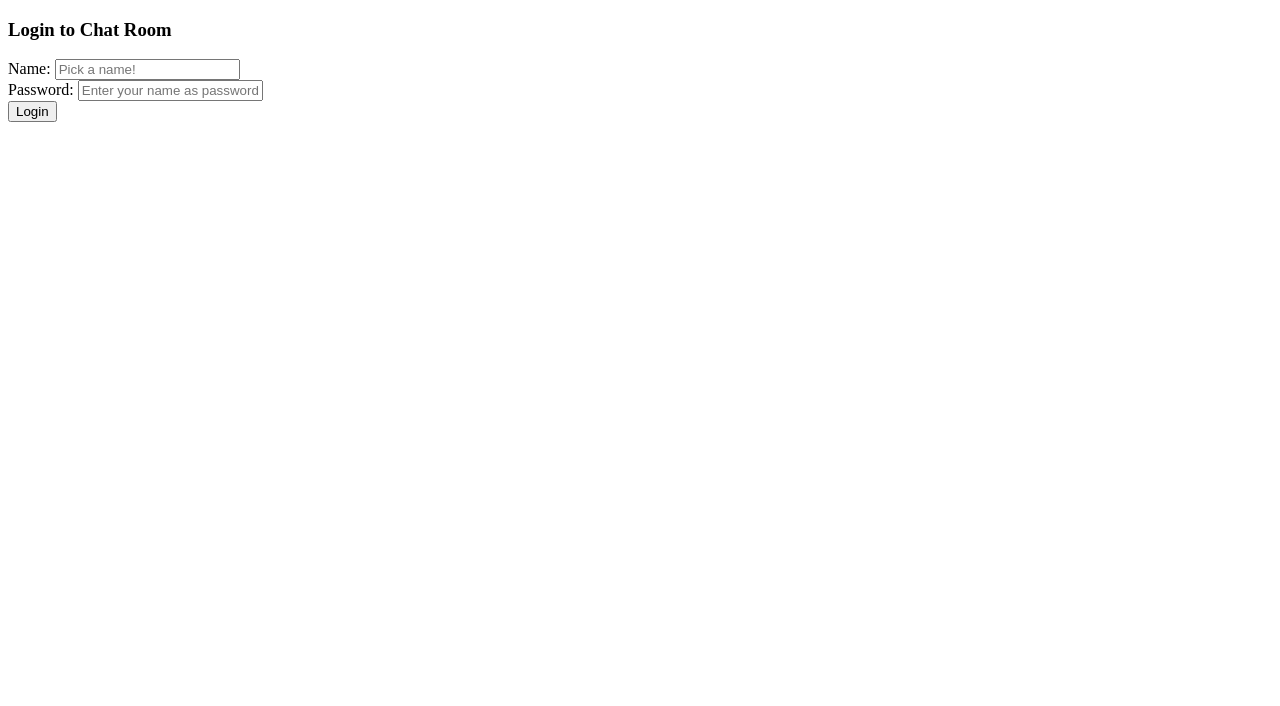
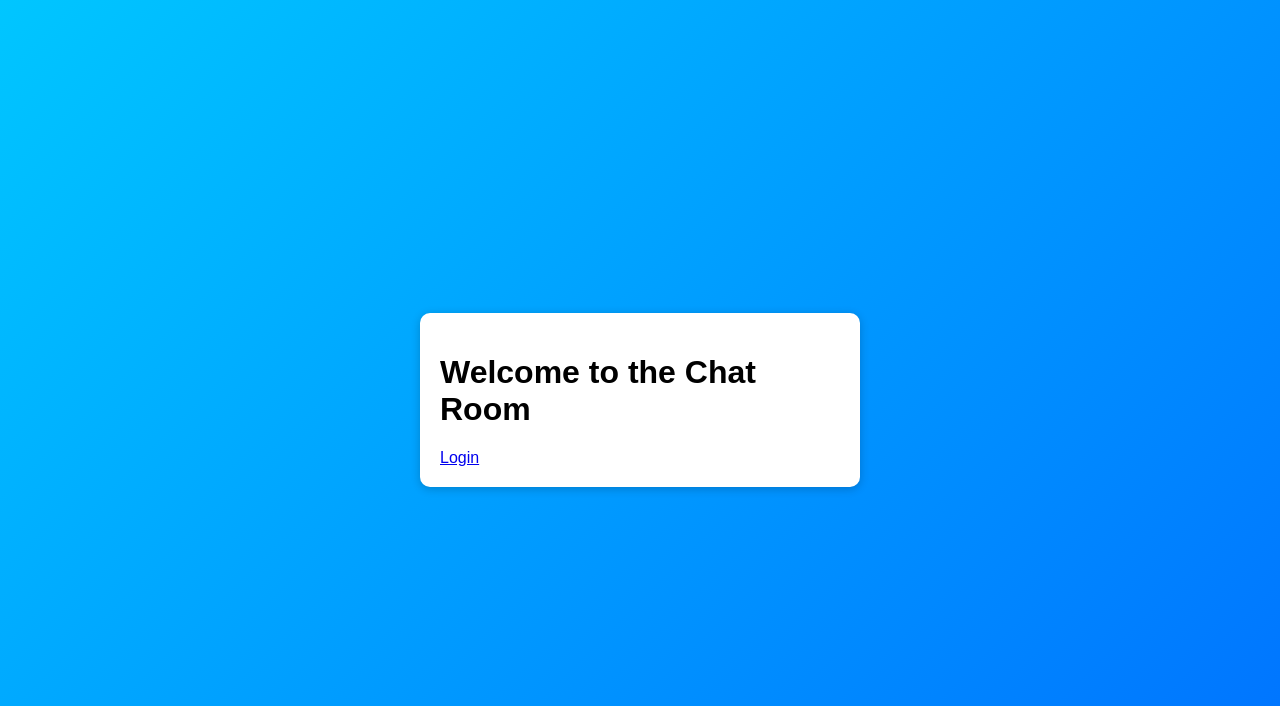
Before and after one commit to Arup783360/new, a Flask app: template templates/home.html in a window 1280 px wide. Shown: the top 706 px of the page. Run offline with Flask 3, Linux system fonts and the light colour scheme; the template is opened without the code that fills it, so the values that code supplies are empty; some libraries are stand-ins or nearby versions.

Commit message:
Update home.html

```diff
--- a/templates/home.html
+++ b/templates/home.html
@@ -1,20 +1,15 @@
-{% extends 'base.html' %}
-{% block content %}
-    <form method="post" class="buttons">
-        <h3>Login to Chat Room</h3>
-        <div>
-            <label>Name: </label>
-            <input type="text" placeholder="Pick a name!" name="name" required />
-        </div>
-        <div>
-            <label>Password: </label>
-            <input type="password" placeholder="Enter your name as password" name="password" required />
-        </div>
-        <button type="submit" name="login" class="login-btn">Login</button>
-        {% if error %}
-        <ul>
-            <li>{{ error }}</li>
-        </ul>
-        {% endif %}
-    </form>
-{% endblock %}
+<!DOCTYPE html>
+<html lang="en">
+<head>
+    <meta charset="UTF-8">
+    <meta name="viewport" content="width=device-width, initial-scale=1.0">
+    <title>Chat Room Home</title>
+    <link rel="stylesheet" href="static/style.css">
+</head>
+<body>
+    <div class="container">
+        <h1>Welcome to the Chat Room</h1>
+        <a href="{{ url_for('login') }}">Login</a>
+    </div>
+</body>
+</html>
```
